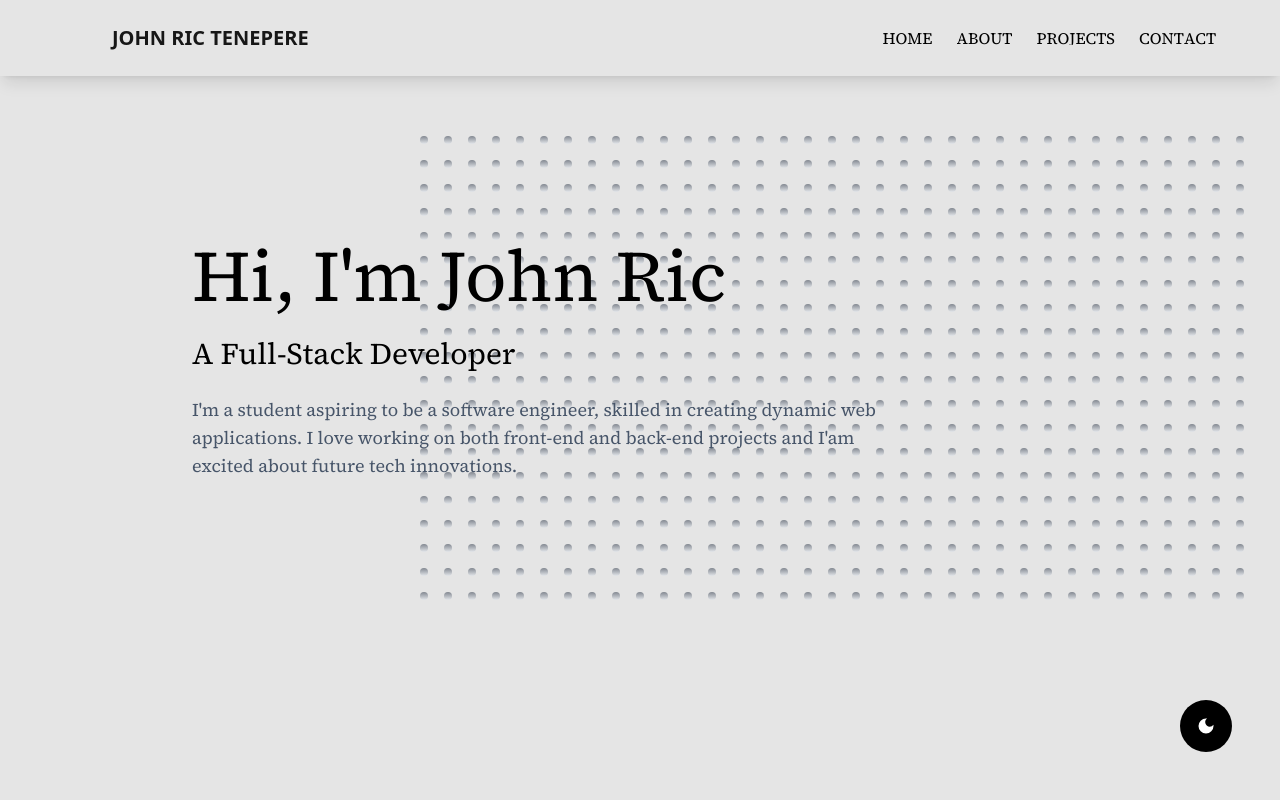
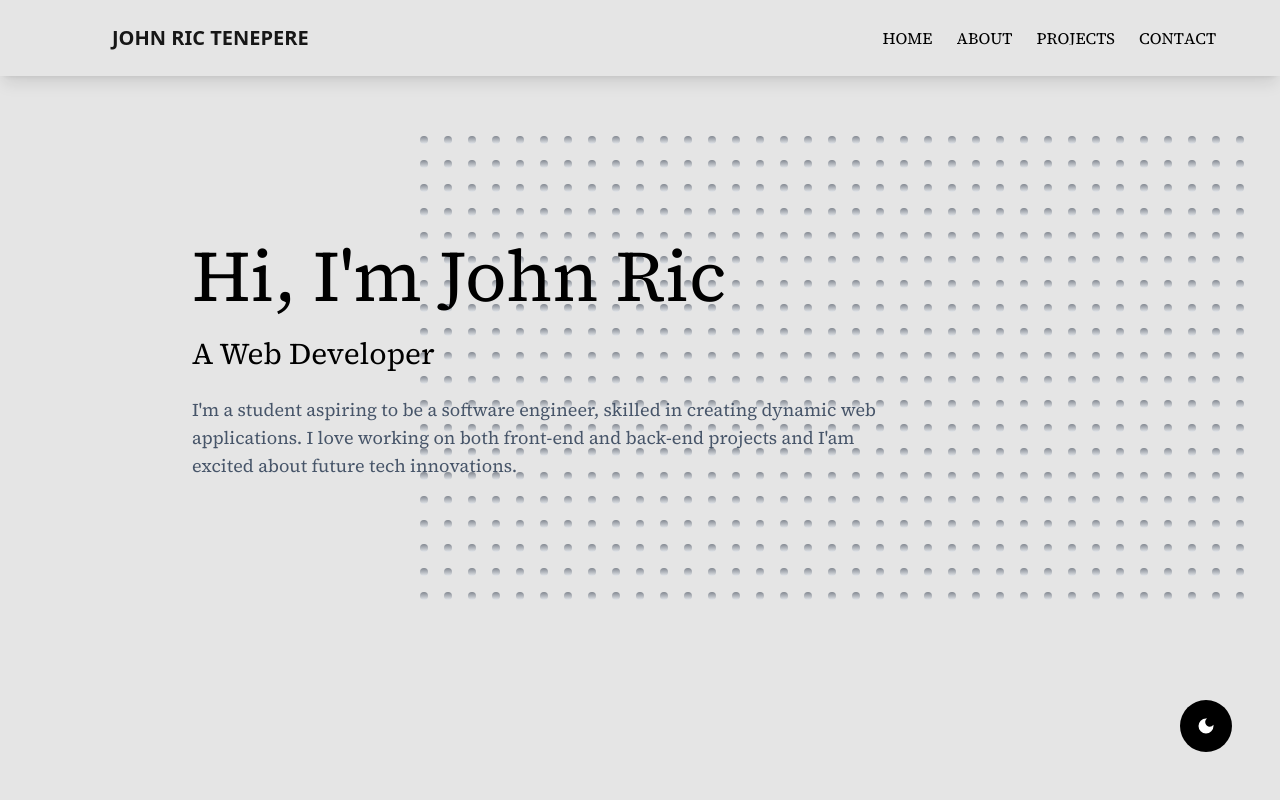
Before and after one commit to Coco10130/portfolio, a Next.js app: page / in a window 1280 px wide. Shown: the top 800 px of the page. Built offline with nearby package versions, Linux system fonts and the light colour scheme.

Commit message:
hero modified

```diff
--- a/app/(components)/Hero.tsx
+++ b/app/(components)/Hero.tsx
@@ -22,7 +22,7 @@ const Hero = ({ darkMode }: Props) => {
               Hi, I&apos;m John Ric
             </h1>
             <h3 className="text-xl dark:text-white font-source-serif-semibold  md:text-2xl lg:text-3xl">
-              A Full-Stack Developer
+              A Web Developer
             </h3>
             <p className="font-source-serif text-slate-600 dark:text-gray-300 w-[38%] text-sm sm:text-md md:text-lg sm:w-[50%] md:w-[80%] lg:w-[100%]">
               I&apos;m a student aspiring to be a software engineer, skilled in
```
